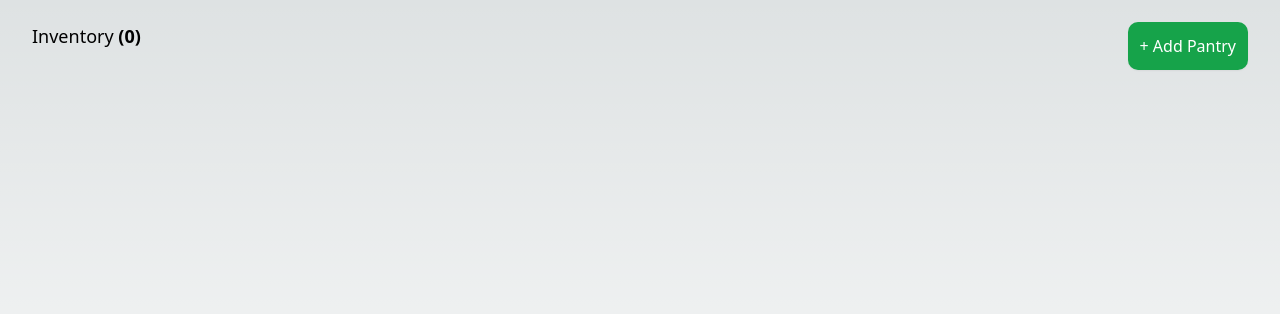
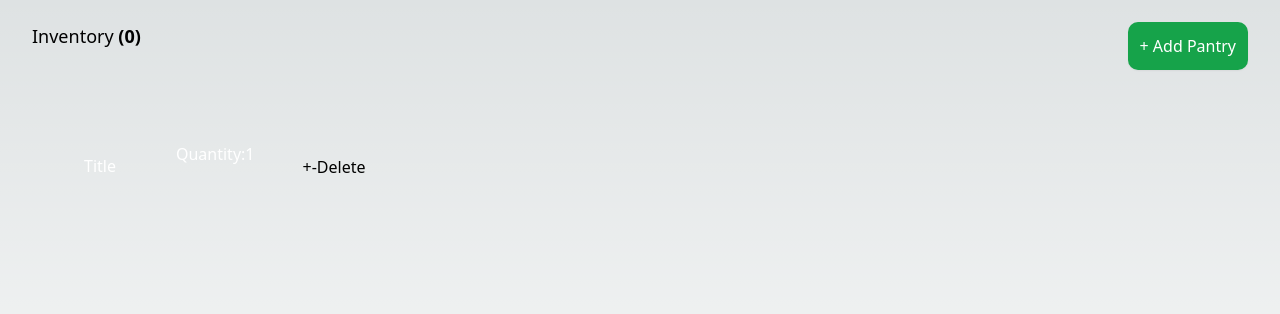
Before and after one commit to paulfruitful/pantry-tracker, a Next.js app: page /inventory in a window 1280 px wide. Shown: the part 159-473 px from the top of the page. Built offline with nearby package versions, Linux system fonts and the light colour scheme.

Commit message:
Inventory

```diff
--- /dev/null
+++ b/_components/Inventory.jsx
@@ -0,0 +1,29 @@
+
+const Inventory = () => {
+  return (
+    <div className="flex p-6 shadow-lg">
+      <div className="flex p-6 ">
+      <div className="w-[50px] h-[50px]">
+      </div>
+        <span className="text-white p-3 justify-center text-[23px]">Title</span>
+      </div>
+
+      <div className=" p-6 flex">
+      <span className="text-[12px] text-white">Quantity:1</span>
+
+      </div>
+
+      <div className=" p-6 flex">
+      <button>+</button>
+      <button>-</button>
+      <button>Delete</button>
+      </div>
+
+
+
+
+    </div>
+  )
+}
+
+export default Inventory
--- a/app/inventory/page.jsx
+++ b/app/inventory/page.jsx
@@ -1,5 +1,6 @@
 import Nav from "../../_components/nav"
 import Hero from "../../_components/Hero"
+import Inventory from "../../_components/Inventory"
 const Page = () => {
   return (
     <div className="grid w-full overflow-hidden" style={{height:'100vh',width:'100vw'}}>
@@ -9,6 +10,11 @@ const Page = () => {
              <span className="text-2xl font-bold ">Pantry 🥗</span>
       </div>
       <Hero/>
+
+      <div className="p-6">
+        <Inventory/>
+
+      </div>
       </div>
     </div>
   )
```
